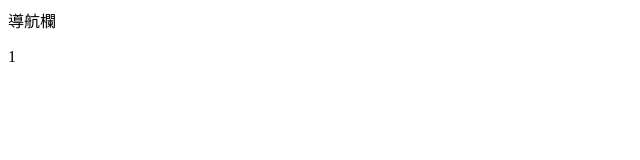
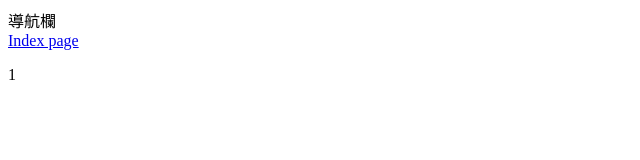
Before and after one commit to stevecyj/nux3-app, a Nuxt app: page /detail/1 in a window 1280 px wide. Shown: the top 160 px of the page, without its empty margins (0-640 px from the left). Built offline with nearby package versions, Linux system fonts and the light colour scheme.

Commit message:
feat: link to index page

```diff
--- a/pages/detail/[id].vue
+++ b/pages/detail/[id].vue
@@ -1,3 +1,4 @@
 <template>
+  <NuxtLink to="/">Index page </NuxtLink>
   <p>{{ $route.params.id }}</p>
 </template>
```
